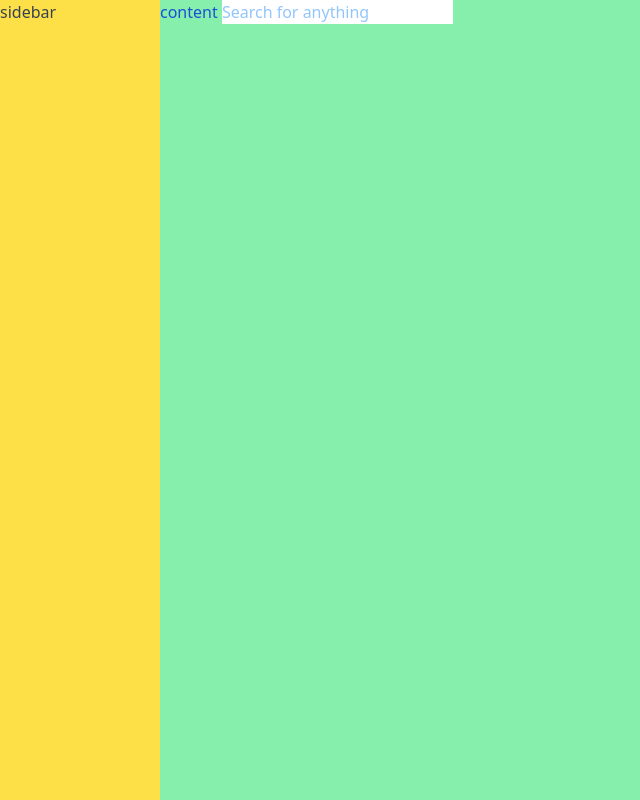
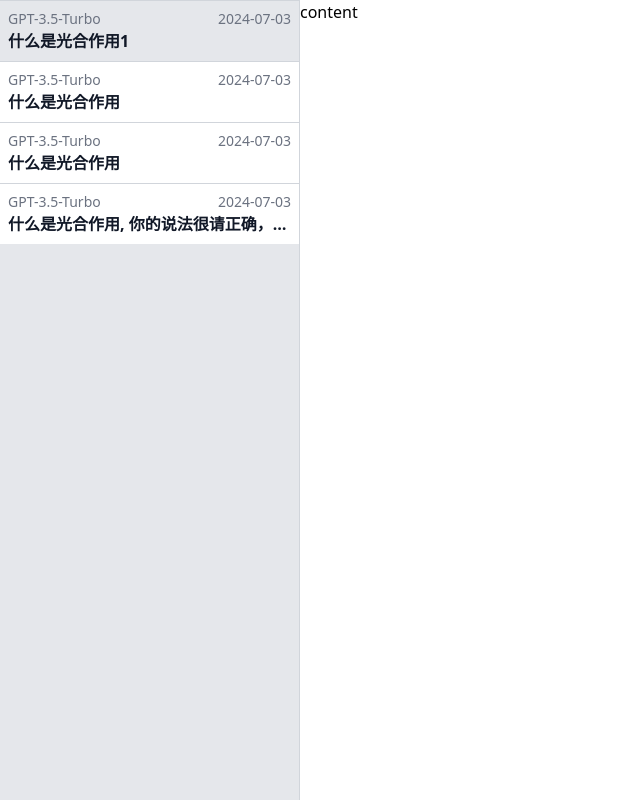
Before and after one commit to vikingmute/vvchat, a Vue app: page /conversation in a window 1280 px wide. Shown: the whole page, without its empty margins (0-640 px from the left). Built offline with nearby package versions, Linux system fonts and the light colour scheme.

Commit message:
添加 MessageList 组件

```diff
--- a/src/App.vue
+++ b/src/App.vue
@@ -1,13 +1,22 @@
 <template>
   <div class=" flex items-center justify-between h-screen">
-    <div class=" bg-gray-300 text-gray-700 w-[10rem] h-full hover:bg-yellow-300">sidebar</div>
-    <div class=" bg-green-300 text-blue-700 h-full flex-1">
+    <div class=" w-[300px] bg-gray-200 h-full border-r border-gray-300">
+      <ConversationList :items="items"/>
+    </div>
+    <div class="h-full flex-1">
       content
-      <input type="text" placeholder="Search for anything" class=" placeholder:text-blue-300"/>
     </div>
   </div>
 </template>
 
-<script setup>
+<script setup lang="ts">
+import { ConversationProps } from './types'
+import ConversationList from './components/ConversationList.vue';
+const items: ConversationProps[] = [
+  { id: 1, selectedModel: 'GPT-3.5-Turbo', title: '什么是光合作用1', createdAt: '2024-07-03', updatedAt: '2024-07-03', providerId: 1},
+  { id: 2, selectedModel: 'GPT-3.5-Turbo', title: '什么是光合作用', createdAt: '2024-07-03', updatedAt: '2024-07-03', providerId: 1},
+  { id: 3, selectedModel: 'GPT-3.5-Turbo', title: '什么是光合作用', createdAt: '2024-07-03', updatedAt: '2024-07-03', providerId: 1},
+  { id: 4, selectedModel: 'GPT-3.5-Turbo', title: '什么是光合作用, 你的说法很请正确，理解的很不错', createdAt: '2024-07-03', updatedAt: '2024-07-03', providerId: 1}
+]
 console.log('👋 This message is being logged by "App.vue", included via Vite');
 </script>
--- /dev/null
+++ b/src/components/ConversationList.vue
@@ -0,0 +1,22 @@
+<template>
+  <div class="conversation-list">
+    <div
+      class="item border-gray-300 border-t cursor-pointer bg-white hover:bg-gray-200 p-2"
+      v-for="item in items"
+      :key="item.id"
+    >
+     <a href="#">
+      <div class=" flex justify-between items-center text-sm leading-5 text-gray-500">
+        <span>{{item.selectedModel}}</span>
+        <span>{{item.updatedAt}}</span>
+      </div>
+      <h2 class=" font-semibold leading-6 text-gray-900 truncate">{{item.title}}</h2>
+     </a>
+    </div>
+  </div>
+</template>
+
+<script lang="ts" setup>
+import { ConversationProps } from '../types'
+defineProps<{ items: ConversationProps[] }>()
+</script>
--- /dev/null
+++ b/src/types.ts
@@ -0,0 +1,8 @@
+export interface ConversationProps {
+  id: number;
+  title: string;
+  selectedModel: string;
+  createdAt: string;
+  updatedAt: string;
+  providerId: number;
+}
```
